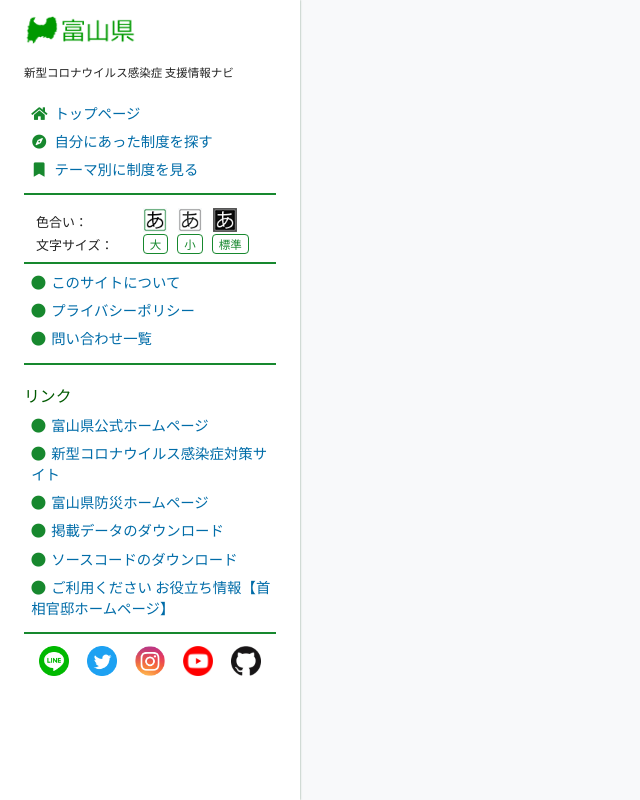
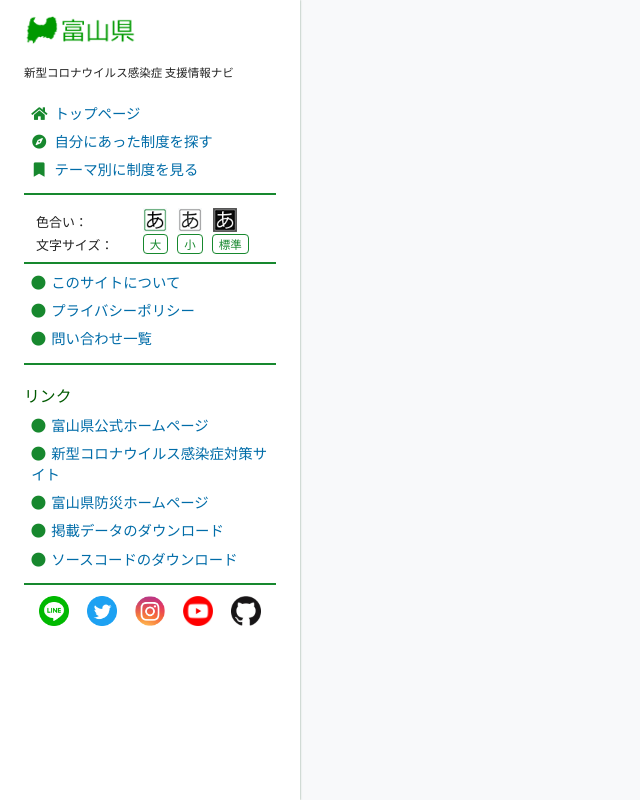
Before and after one commit to terachan0117/covid19-toyama-supportnavi, a plain HTML site: page index.html in a window 1280 px wide. Shown: the whole page, without its empty margins (0-640 px from the left). Drawn offline with nearby package versions, Linux system fonts and the light colour scheme; a script that the page names is missing.

Commit message:
fix text

```diff
--- a/index.html
+++ b/index.html
@@ -157,9 +157,6 @@
                 rel="noopener noreferrer"><span class="sidebar-menu-item">掲載データのダウンロード</span></a></li>
             <li><i class="fas fa-circle"></i><a href="https://github.com/Terachan0117/covid19-toyama-supportnavi"
                 target="_blank" rel="noopener noreferrer"><span class="sidebar-menu-item">ソースコードのダウンロード</span></a></li>
-            <li><i class="fas fa-circle"></i><a href="https://www.kantei.go.jp/jp/pages/coronavirus_index.html"
-                target="_blank" rel="noopener noreferrer"><span class="sidebar-menu-item">ご利用ください
-                  お役立ち情報【首相官邸ホームページ】</span></a></li>
           </ul>
         </section>
         <hr />
@@ -672,7 +669,7 @@
               <li>個人を識別できない形式に加工した統計データを作成するため</li>
             </ol>
           </li>
-          <li>上記以外の個人情報の利用目的については、<a href="#contact">お問い合わせ</a>より個別にお問い合わせください。</li>
+          <li>上記以外の個人情報の利用目的については、 <a href="#contact">お問い合わせ</a> より個別にお問い合わせください。</li>
         </ol>
       </div>
       <div class="card">
@@ -711,7 +708,7 @@
               <li>その他法令に違反する場合</li>
             </ol>
           </li>
-          <li>個人情報の開示等の手続きは<a href="#contact">お問い合わせ</a>からのみ承ります。</li>
+          <li>個人情報の開示等の手続きは <a href="#contact">お問い合わせ</a> からのみ承ります。</li>
         </ol>
       </div>
       <div class="card">
```
